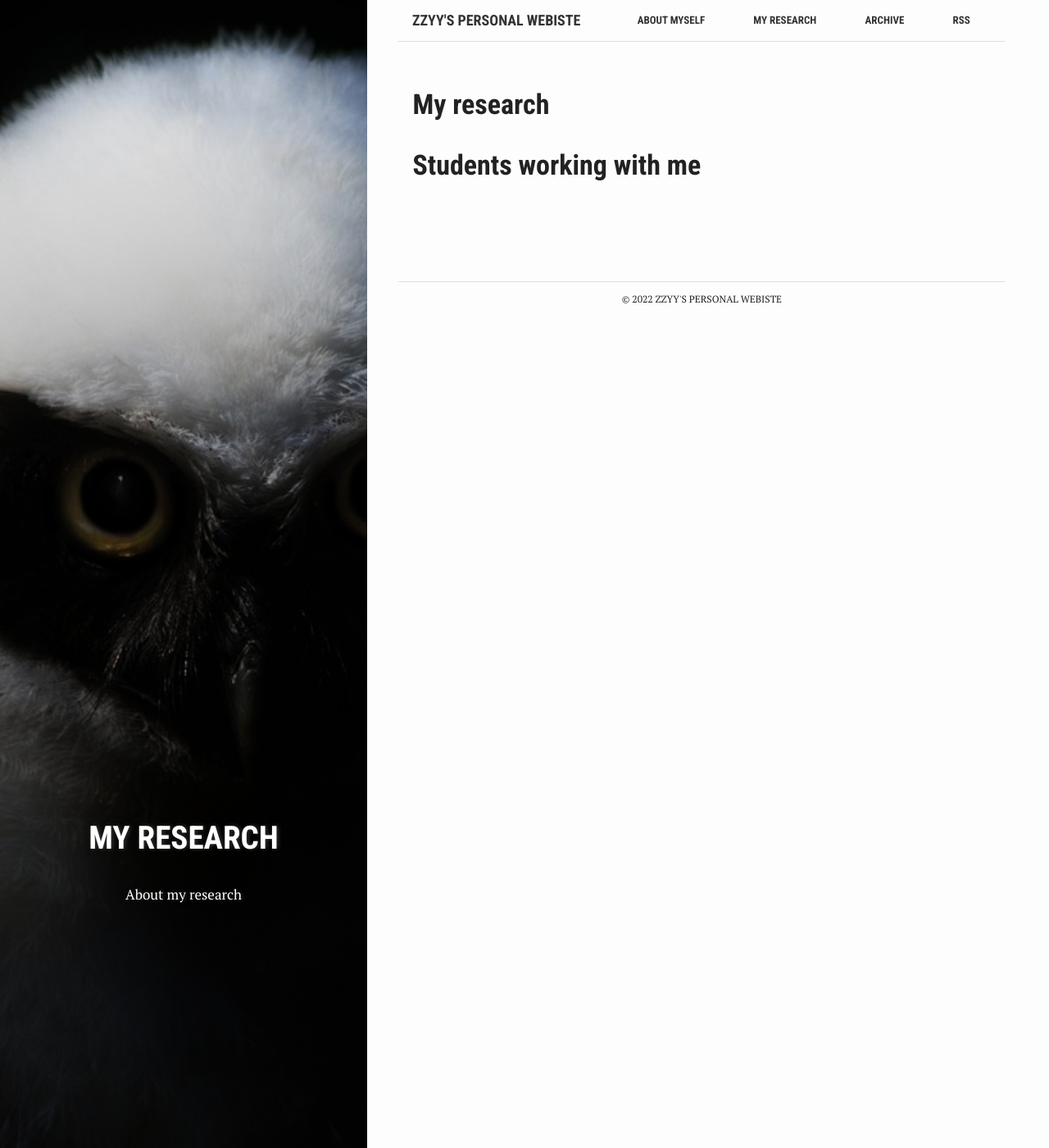
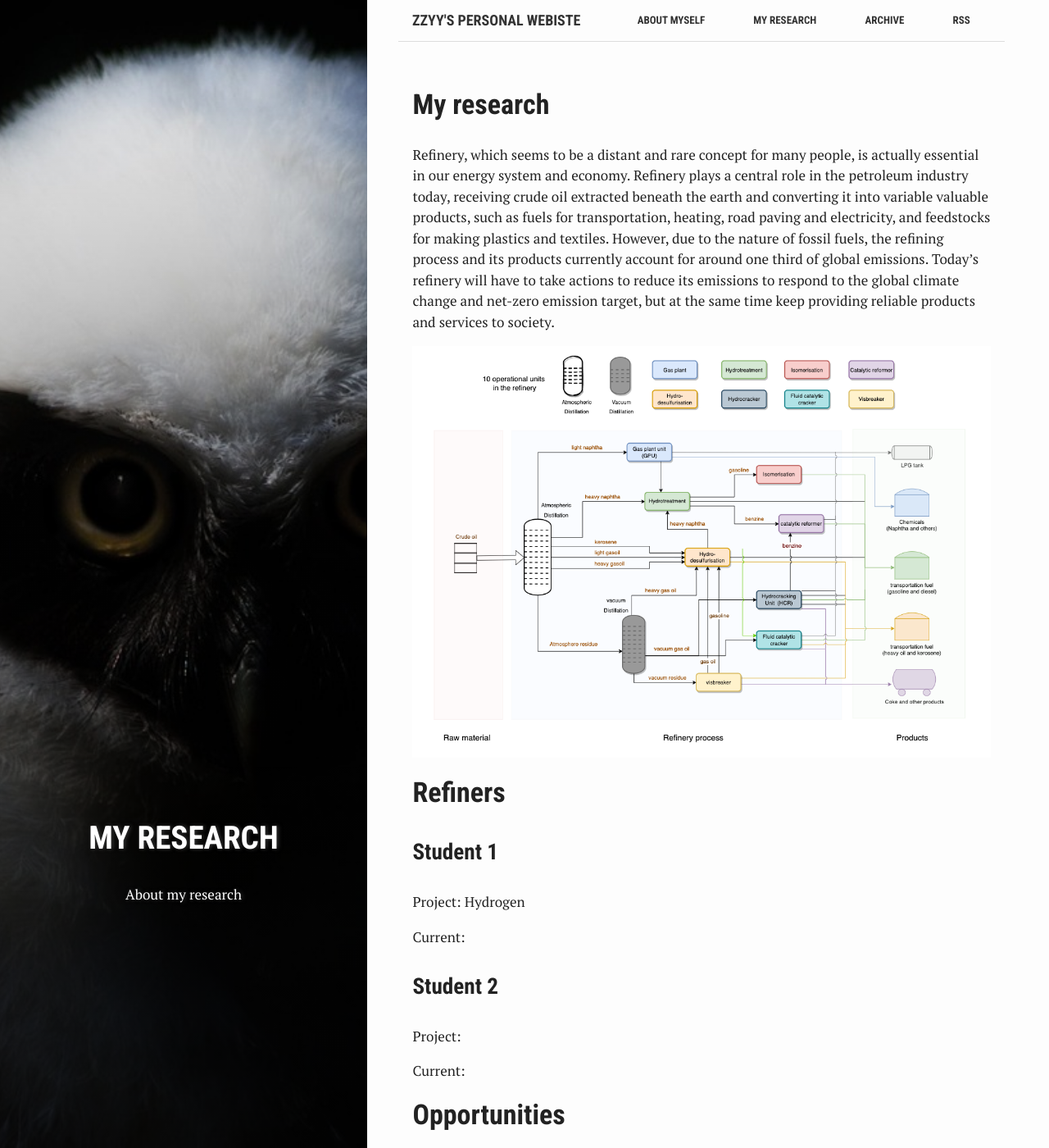
Before and after one commit to Yi-alps/Future-Refinery, a Jekyll site: the page built from acresearch.md, in a window 1280 px wide and 1400 px high. Shown: the whole window at 82% size. Built offline with Jekyll 4.4.1, drawn with Linux system fonts in a browser that asks for light colours; some of the changed text lies outside the part shown.

Commit message:
Update reserach page

```diff
--- a/acresearch.md
+++ b/acresearch.md
@@ -2,13 +2,29 @@
 bg: "owl.jpg"
 layout: page
 title: "My research"
-crawlertitle: "Why and how this blog was created"
+crawlertitle: "ZZYY's Website"
 permalink: /acresearch/
 summary: "About my research"
 active: acresearch
 ---
 
 # My research
+Refinery, which seems to be a distant and rare concept for many people, is actually essential in our energy system and economy. Refinery plays a central role in the petroleum industry today, receiving crude oil extracted beneath the earth and converting it into variable valuable products, such as fuels for transportation, heating, road paving and electricity, and feedstocks for making plastics and textiles. However, due to the nature of fossil fuels, the refining process and its products currently account for around one third of global emissions. Today's refinery will have to take actions to reduce its emissions to respond to the global climate change and net-zero emission target, but at the same time keep providing reliable products and services to society.
 
+![Refienry Process](/assets/images/refinery_process.png)
 
-# Students working with me
+# Refiners
+### Student 1
+
+Project: Hydrogen
+
+Current:
+
+### Student 2
+
+Project:
+
+Current:
+
+# Opportunities
+I am always looking for talented students (bachelor, master...) to work together. Available projects are listed on the [project website](https://yizhao1101.github.io/researchproposal/).
```
Also changed, not shown: about.md (+0 -2 lines), assets/images/refinery_process.png (added).
